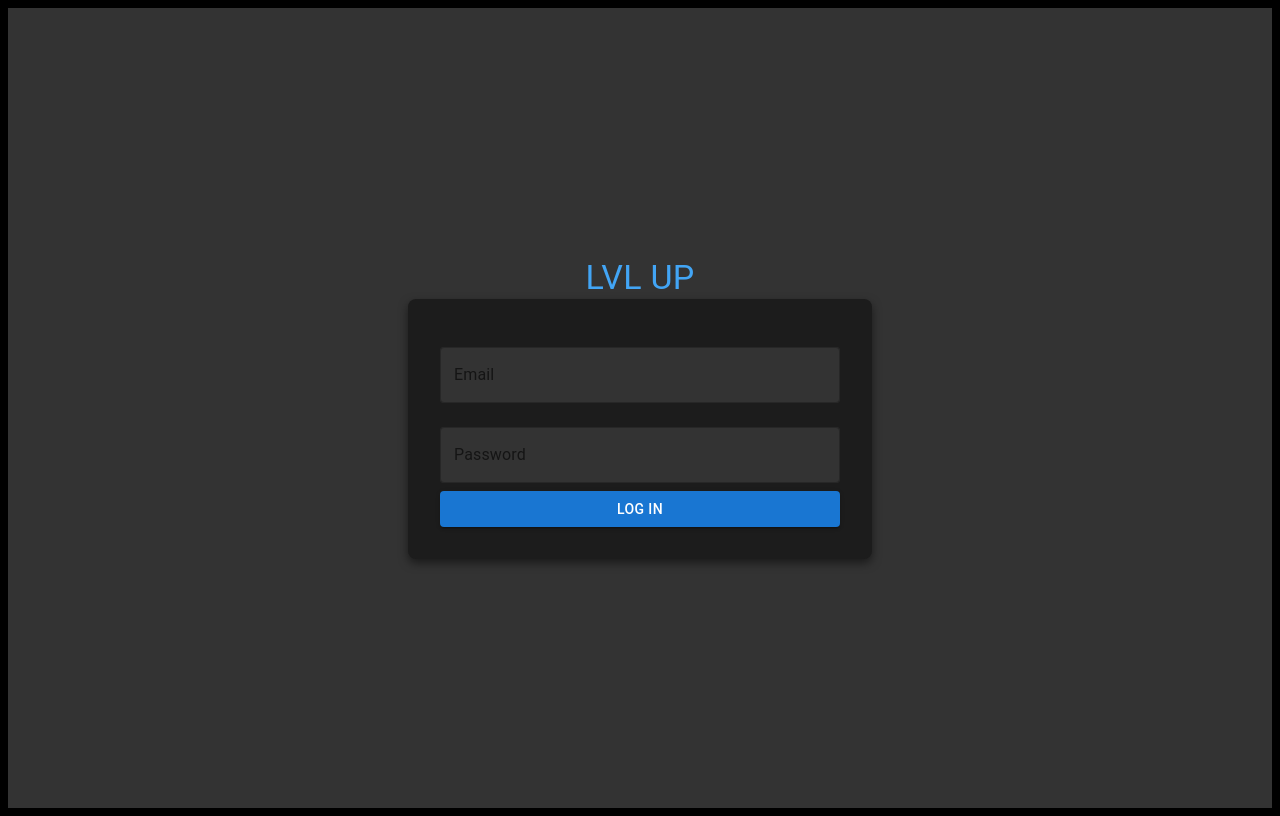
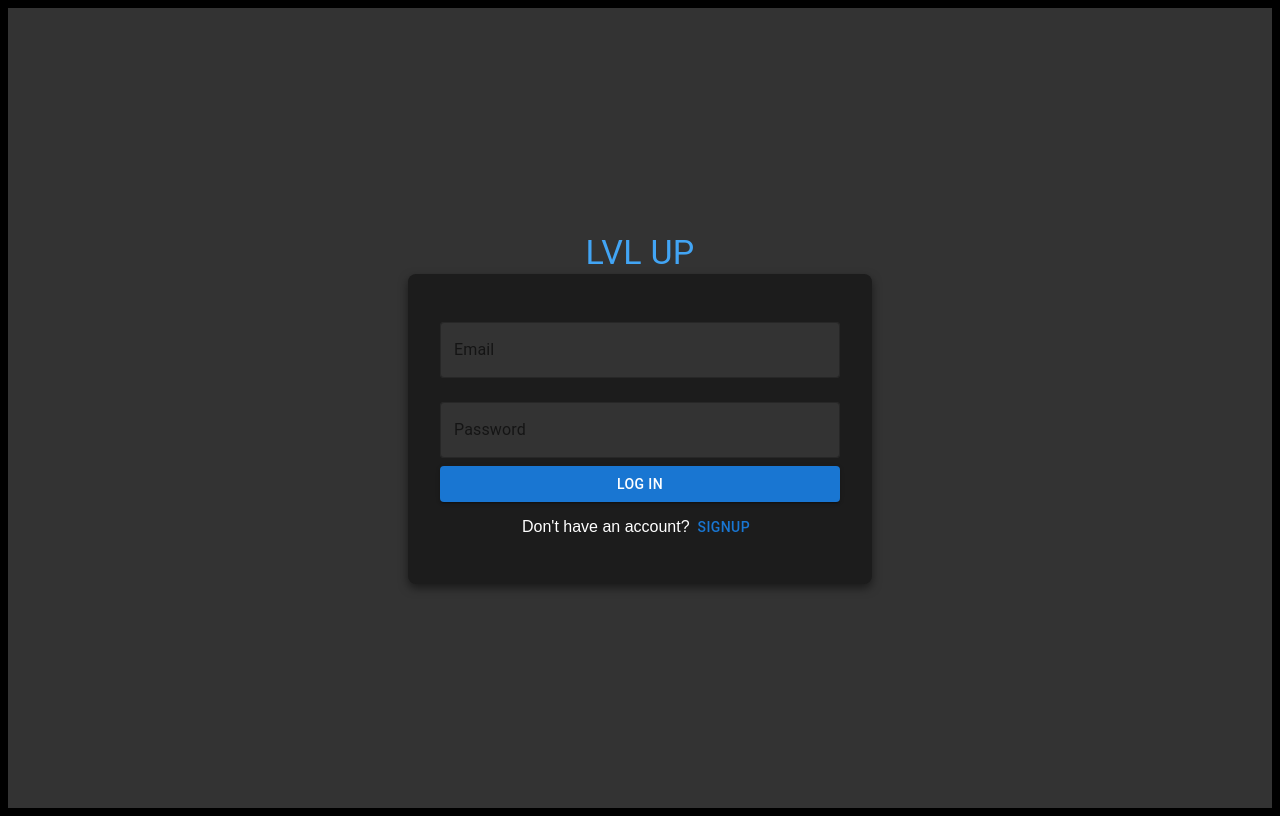
Before and after one commit to NERVUser/lvlup, a React (Create React App) app in the folder frontend/: page /Login in a window 1280 px wide. Built offline with nearby package versions, Linux system fonts and the light colour scheme.

Commit message:
give user ability to flip between login and signup page

```diff
--- a/frontend/src/Login/Login.css
+++ b/frontend/src/Login/Login.css
@@ -38,3 +38,10 @@
     font-weight: bold;
     margin-top: 1.5rem;
 }
+
+.noAccount-container {
+    display: flex;
+    flex-direction: row;
+    justify-content: center;
+    align-items: center;
+}
--- a/frontend/src/Login/Login.tsx
+++ b/frontend/src/Login/Login.tsx
@@ -1,10 +1,13 @@
 import React, { useState } from 'react';
 import './Login.css';
 import { TextField, Button, Typography, Box } from '@mui/material';
+import { useNavigate } from 'react-router-dom';
 
 function Login() {
   const [email, setEmail] = useState('');
   const [password, setPassword] = useState('');
+
+  const navigate = useNavigate();
 
   const handleLogin = () => {
       // Logic for login action can be implemented here
@@ -43,6 +46,17 @@ function Login() {
         >
           Log In
         </Button>
+        <div className='noAccount-container'>
+          <p>Don't have an account?</p>
+          <Button
+            variant='text'
+            color='primary'
+            className='signup-button'
+            onClick={() => navigate('/Signup')}
+          >
+            Signup
+          </Button>
+        </div>
       </Box>
     </Box>
   );
--- a/frontend/src/Singup/Signup.css
+++ b/frontend/src/Singup/Signup.css
@@ -35,12 +35,11 @@
     color: white;
     font-weight: bold;
     margin-top: 1.5rem;
-
 }
 
 .login-container {
     display: flex;
-    flex-direction: column;
+    flex-direction: row;
+    justify-content: center;
     align-items: center;
-    /* justify-content: center; */
 }
--- a/frontend/src/Singup/Signup.tsx
+++ b/frontend/src/Singup/Signup.tsx
@@ -2,11 +2,14 @@ import React, { useState } from 'react';
 import './Signup.css';
 import { TextField, Button, Typography, Box } from '@mui/material';
 import { createUser } from '../lib/supabase'
+import { useNavigate } from 'react-router-dom';
 
 function Signup() {
     const [email, setEmail] = useState('');
     const [password, setPassword] = useState('');
     const [confirmPassword, setConfirmPassword] = useState('');
+
+    const navigate = useNavigate();
 
     const resetFields = () => {
       setEmail('');
@@ -81,11 +84,12 @@ function Signup() {
           <div
             className='login-container'
           >
-            <p>or</p>
+            <p>Aleady Have an Account?</p>
             <Button
               variant='text'
               color='primary'
-              fullWidth
+              className='login-button'
+              onClick={() => navigate('/Login')}
             >
               Login
             </Button>
```
